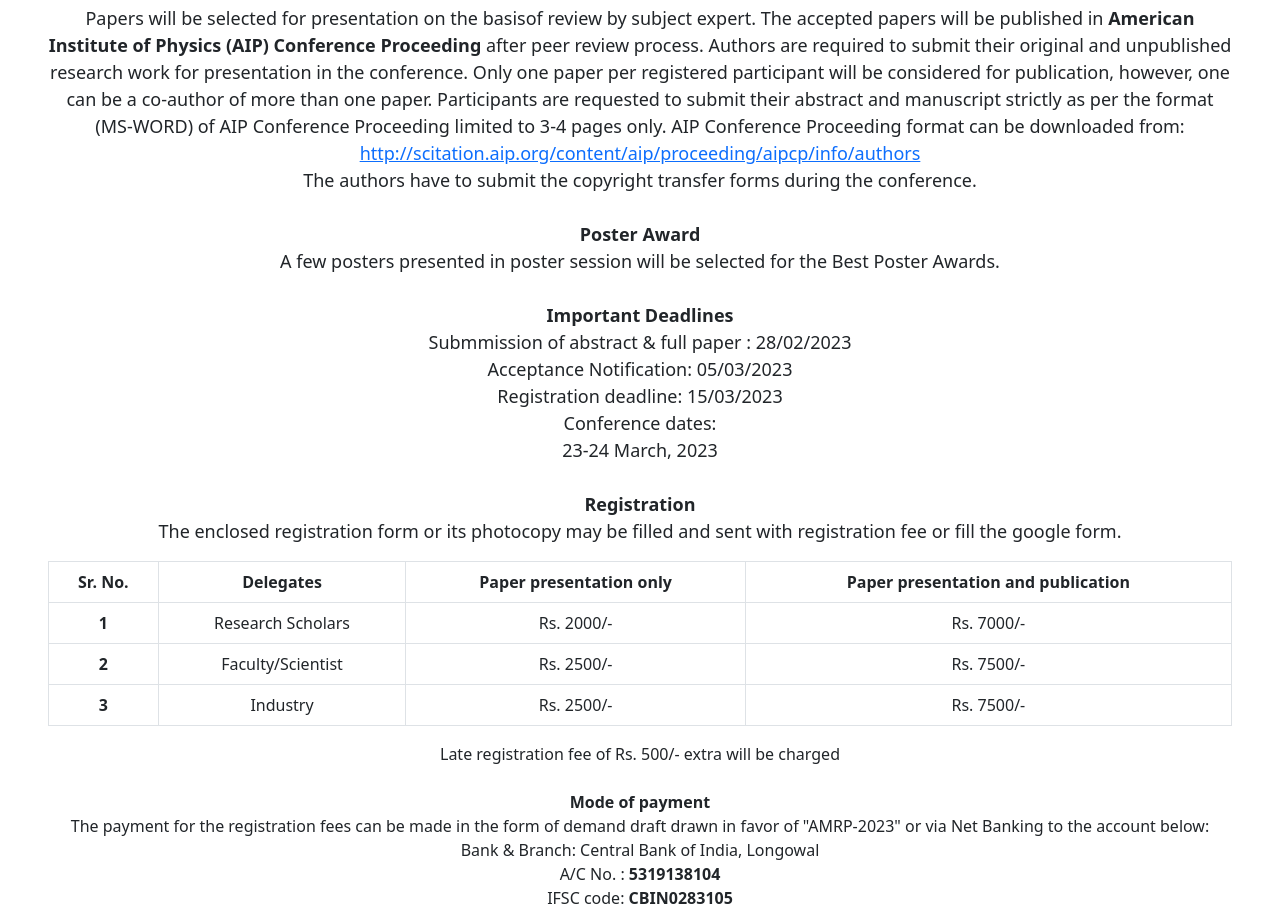
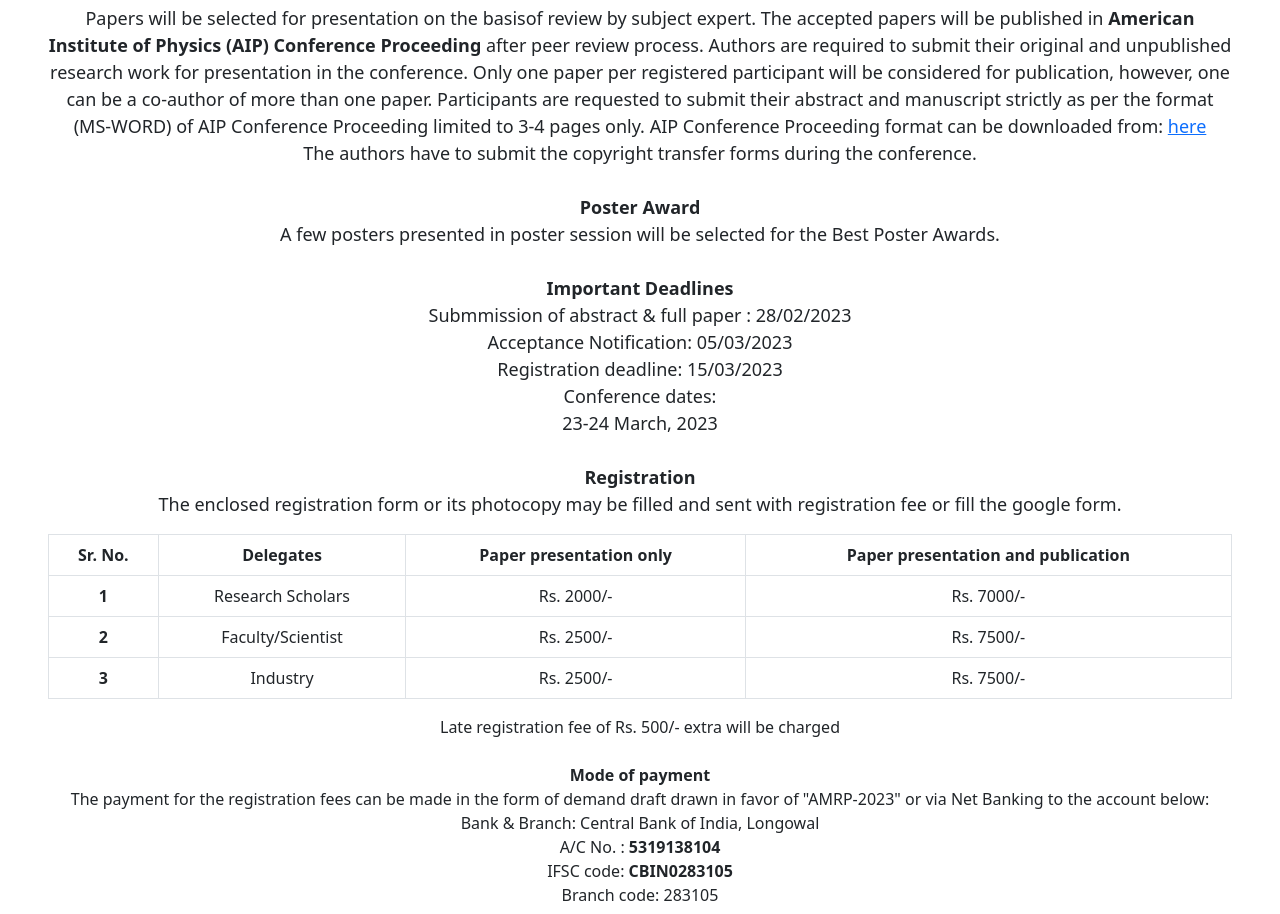
Before and after one commit to ranjeetxsingh/ranjeetxsingh.github.io, a plain HTML site: page index.html in a window 1280 px wide. Shown: the part 4790-5704 px from the top of the page. Drawn offline with nearby package versions, Linux system fonts and the light colour scheme.

Commit message:
Add files via upload

```diff
--- a/index.html
+++ b/index.html
@@ -220,7 +220,7 @@
                 Conference
                 Proceeding format can be downloaded from: <a
                     href="http://scitation.aip.org/content/aip/proceeding/aipcp/info/authors" target="_blank"
-                    rel="noopener noreferrer">http://scitation.aip.org/content/aip/proceeding/aipcp/info/authors</a>
+                    rel="noopener noreferrer">here</a>
                 <br>
                 The authors have to submit the copyright transfer forms during the conference. <br>
                 <br>
@@ -239,7 +239,7 @@
                 google form.
             </p>
 
-            <table class="table table-bordered">
+            <table class="table table-bordered info-para-name">
                 <tbody>
                     <tr>
                         <th scope="row">Sr. No.</th>
```
